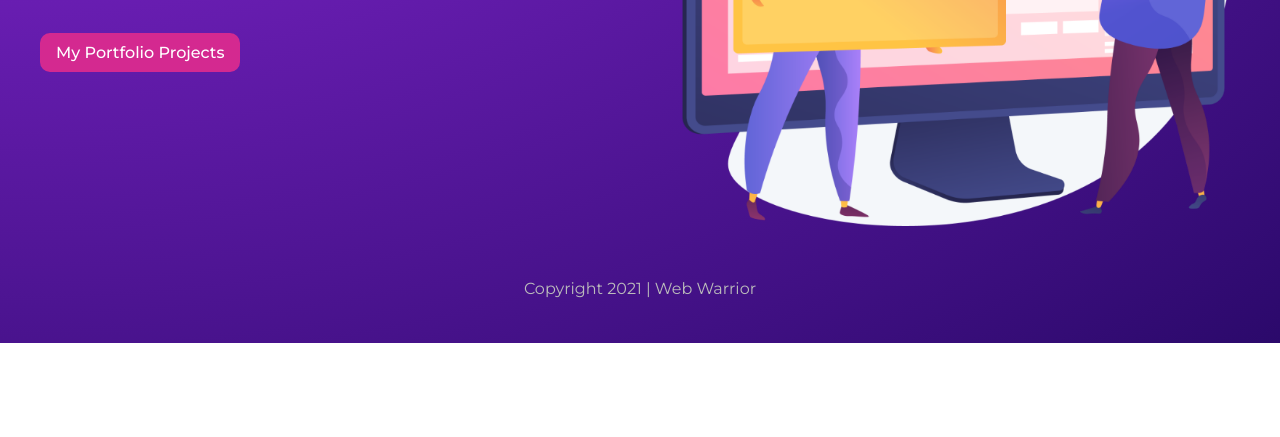
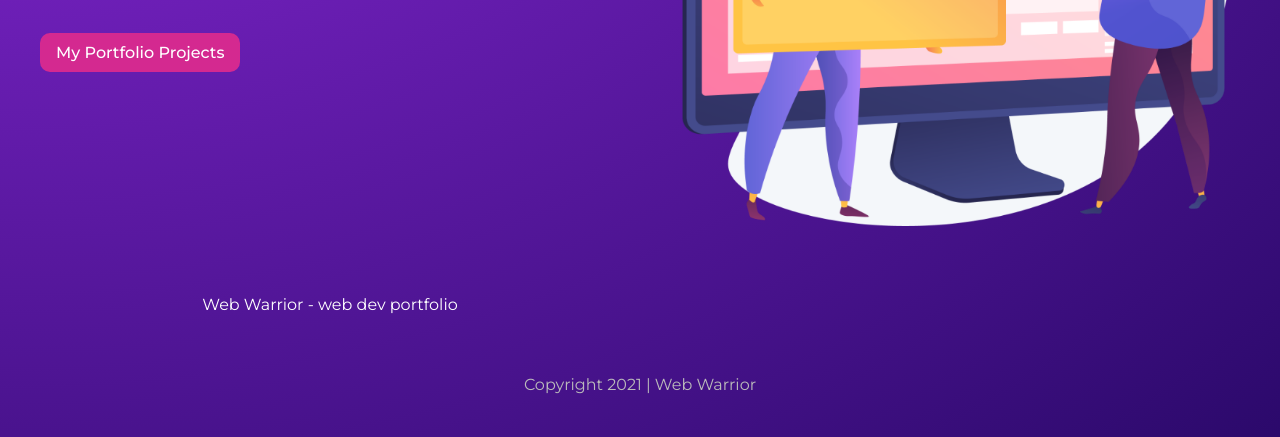
Before and after one commit to Janirudev/Gatsby-Web-Warrior-Blog-Test-Website, a Gatsby site: page / in a window 1280 px wide. Shown: the part 457-894 px from the top of the page. Before the commit the page ends 800 px from the top, so only its background shows below. Built offline with nearby package versions, Linux system fonts and the light colour scheme; Gatsby itself is replaced by a stand-in of ours.

Commit message:
Site Metadata & Page Queries

```diff
--- a/gatsby-config.js
+++ b/gatsby-config.js
@@ -7,4 +7,9 @@
 module.exports = {
   /* Your site config here */
   plugins: [],
+  siteMetadata: {
+    title: "Web Warrior",
+    description: "web dev portfolio",
+    copyright: "This website is copyright 2021 - Web Warrior"
+  }
 }
--- a/src/pages/index.js
+++ b/src/pages/index.js
@@ -1,9 +1,10 @@
-import {Link} from 'gatsby'
+import {graphql, Link} from 'gatsby'
 import React from "react"
 import Layout from "../components/Layout"
 import * as styles from '../styles/home.module.css'
 
-export default function Home() {
+export default function Home({ data }) {
+  const {title, description} = data.site.siteMetadata
   return (
     <Layout>
       <section className={styles.header}>
@@ -14,7 +15,19 @@
           <Link className={styles.btn} to="/projects">My Portfolio Projects</Link>
         </div>
         <img src="./banner.png" alt="Site Banner" style={{maxWidth: '100%'}}/>
+        <p>{title} - {description}</p>
       </section>
     </Layout>
   )
 }
+
+export const query = graphql`
+  query SiteInfo {
+    site {
+      siteMetadata {
+        description
+        title
+      }
+    }
+  }
+`
```
